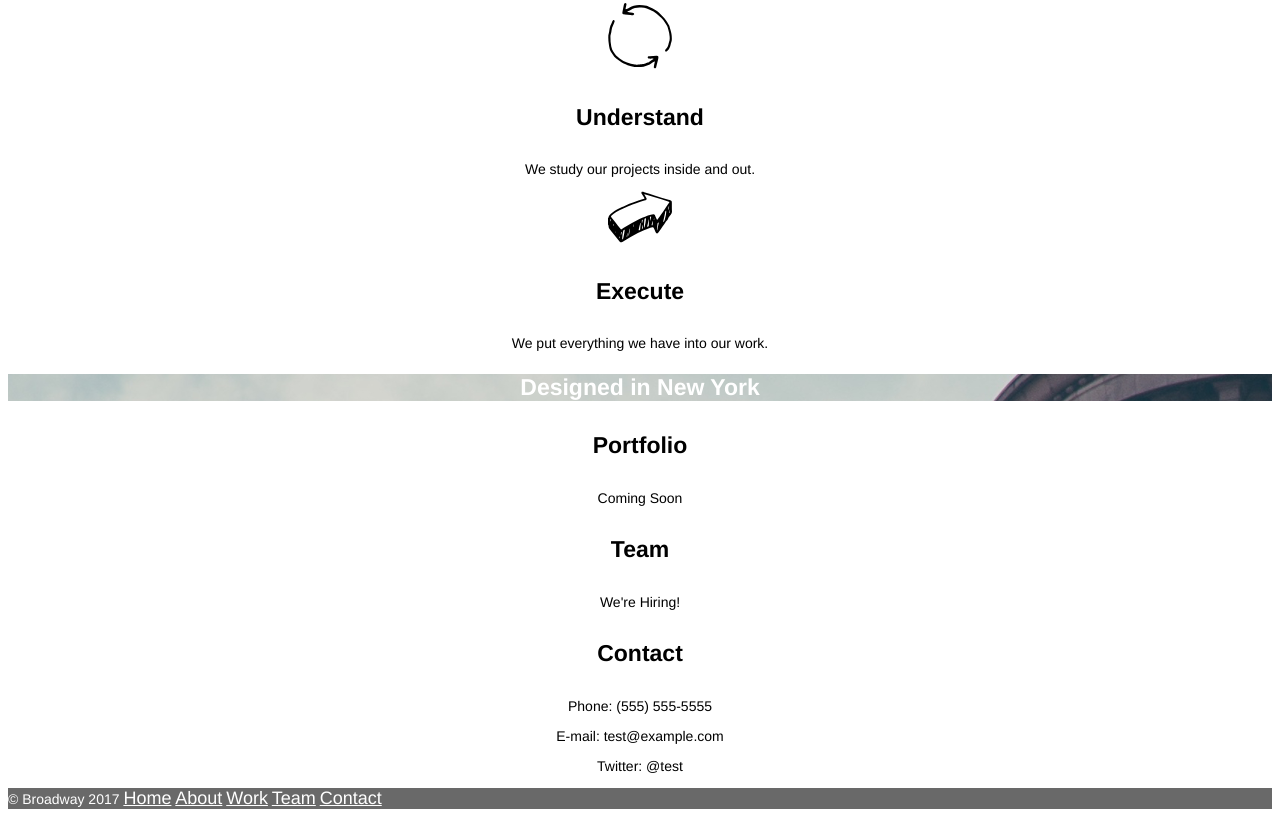
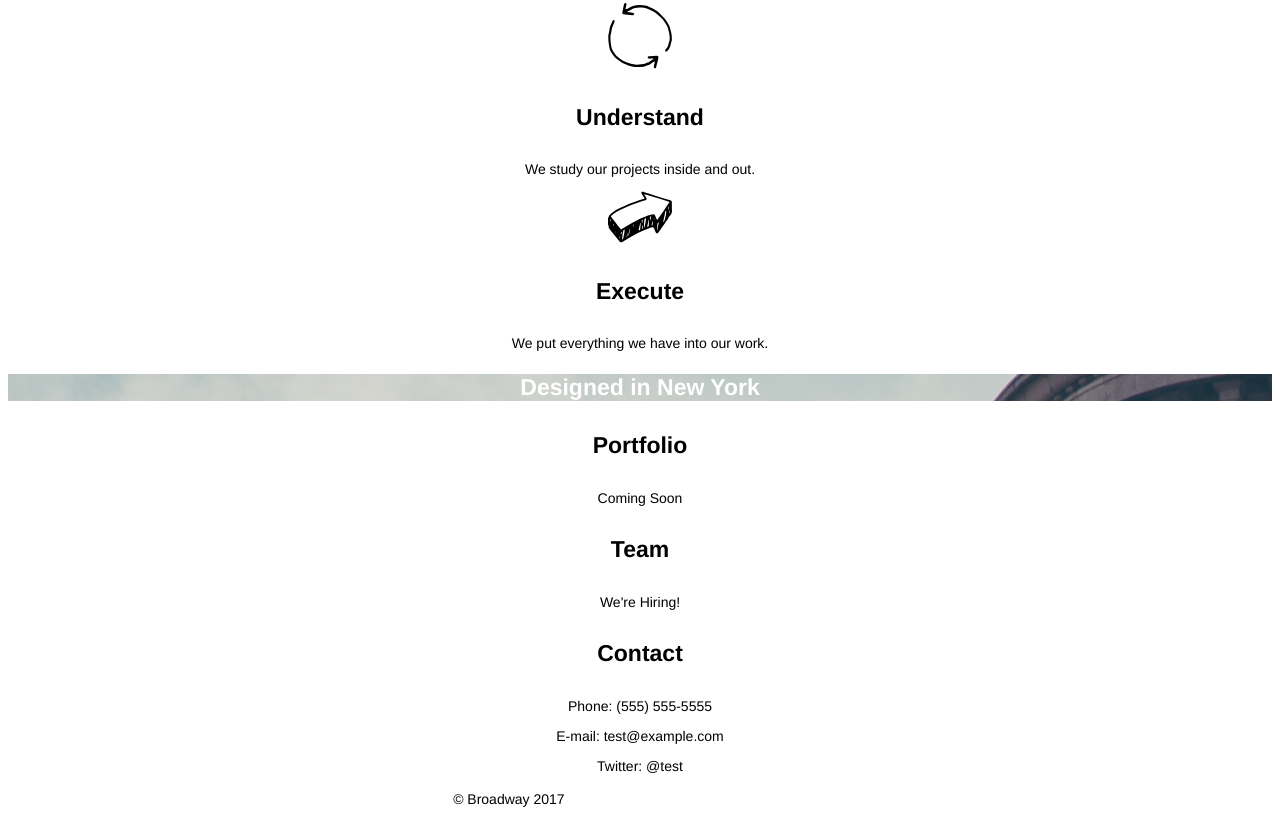
Before and after one commit to MSanders34/broadway, a plain HTML site: page index.html in a window 1280 px wide. Shown: the part 579-1402 px from the top of the page. Drawn offline with Linux system fonts and the light colour scheme.

Commit message:
put p .footer

```diff
--- a/resources/css/style.css
+++ b/resources/css/style.css
@@ -43,7 +43,7 @@ h3 {
   color: white;
 }
 
-.footer {
+p .footer {
   text-align: left;
   font-size: 11px;
   color: white;
```
